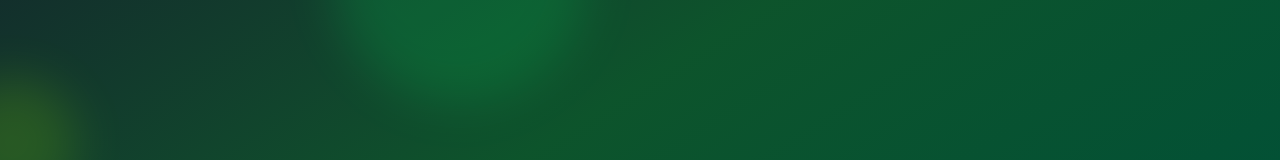
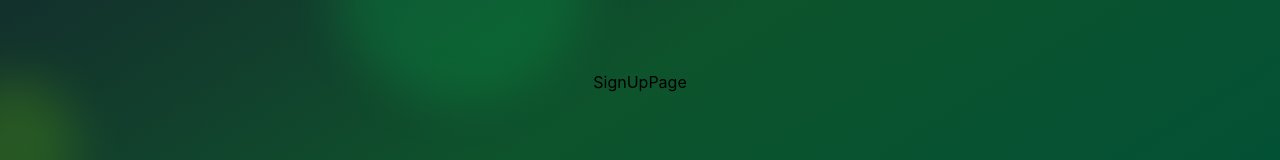
Before and after one commit to md-alihaider/authforge, a React app in the folder frontend/: page /signup in a window 1280 px wide. Shown: the part 318-478 px from the top of the page. Built offline with nearby package versions, Linux system fonts and the light colour scheme; the HTML template or start-up script is replaced by a standard one.

Commit message:
feat: add routing and create Home, SignUp, and Login pages

```diff
--- a/frontend/src/App.jsx
+++ b/frontend/src/App.jsx
@@ -1,4 +1,8 @@
+import { Route, Routes } from "react-router";
 import FloatingShape from "./components/FloatingShape";
+import HomePage from "./pages/HomePage";
+import SignUpPage from "./pages/SignUpPage";
+import LoginPage from "./pages/LoginPage";
 
 const App = () => {
   return (
@@ -27,6 +31,12 @@
         left="-10%"
         delay={2}
       />
+
+      <Routes>
+        <Route path="/" element={<HomePage />} />
+        <Route path="/signup" element={<SignUpPage />} />
+        <Route path="/login" element={<LoginPage />} />
+      </Routes>
     </div>
   );
 };
--- /dev/null
+++ b/frontend/src/pages/HomePage.jsx
@@ -0,0 +1,5 @@
+const HomePage = () => {
+  return <div>HomePage</div>;
+};
+
+export default HomePage;
--- /dev/null
+++ b/frontend/src/pages/LoginPage.jsx
@@ -0,0 +1,5 @@
+const LoginPage = () => {
+  return <div>LoginPage</div>;
+};
+
+export default LoginPage;
--- /dev/null
+++ b/frontend/src/pages/SignUpPage.jsx
@@ -0,0 +1,5 @@
+const SignUpPage = () => {
+  return <div>SignUpPage</div>;
+};
+
+export default SignUpPage;
```
